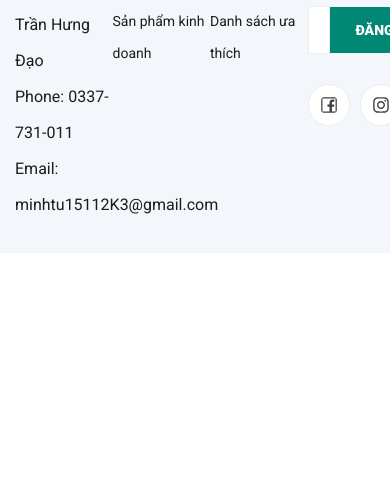
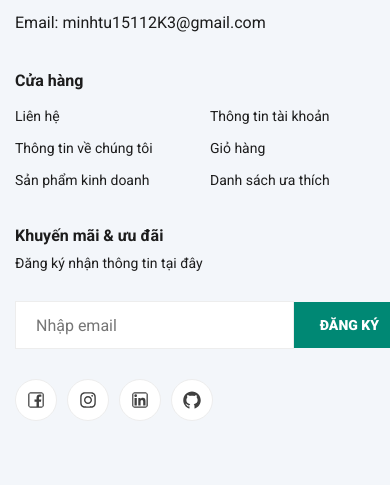
Before and after one commit to tu1511/FE_GreenFood, a React app: page / in a window 390 px wide. Shown: the part 550-1035 px from the top of the page. Before the commit the page ends 844 px from the top, so only its background shows below. Built offline with nearby package versions, Linux system fonts and the light colour scheme.

Commit message:
responsive

```diff
--- a/src/pages/users/theme/footer/footer.js
+++ b/src/pages/users/theme/footer/footer.js
@@ -13,7 +13,7 @@ const Footer = () => {
     <footer className="footer">
       <div className="container">
         <div className="row">
-          <div className="col-lg-3">
+          <div className="col-lg-3 col-md-6 col-sm-6 col-xs-12">
             <div className="footer__about">
               <h1 className="footer__about__logo">Green Food</h1>
               <ul>
@@ -23,7 +23,7 @@ const Footer = () => {
               </ul>
             </div>
           </div>
-          <div className="col-lg-6">
+          <div className="col-lg-6 col-md-6 col-sm-6 col-xs-12">
             <div className="footer__widget">
               <h6>Cửa hàng</h6>
               <ul>
@@ -50,7 +50,7 @@ const Footer = () => {
               </ul>
             </div>
           </div>
-          <div className="col-lg-3">
+          <div className="col-lg-3 col-md-12 col-sm-12 col-xs-12">
             <div className="footer__widget">
               <h6>Khuyến mãi & ưu đãi</h6>
               <p>Đăng ký nhận thông tin tại đây</p>
--- a/src/style/pages/_all.scss
+++ b/src/style/pages/_all.scss
@@ -67,10 +67,40 @@ body {
   }
 }
 
+@include Responsive($TABLET_DEVICE) {
+  .col-md-6 {
+    flex: 0 0 50%;
+    max-width: 50%;
+  }
+
+  .col-md-12 {
+    flex: 0 0 100%;
+    max-width: 100%;
+  }
+}
+
 @include Responsive($MEDIUM_DEVICE) {
   .col-lg-3 {
-    background: red;
     flex: 0 0 25%;
     max-width: 25%;
   }
 }
+
+@include Responsive($WIDE_MOBILE) {
+  .col-sm-6 {
+    flex: 0 0 50%;
+    max-width: 50%;
+  }
+
+  .col-sm-12 {
+    flex: 0 0 100%;
+    max-width: 100%;
+  }
+}
+
+@include Responsive($SMALL_DEVICES) {
+  .col-xs-12 {
+    flex: 0 0 100%;
+    max-width: 100%;
+  }
+}
```
